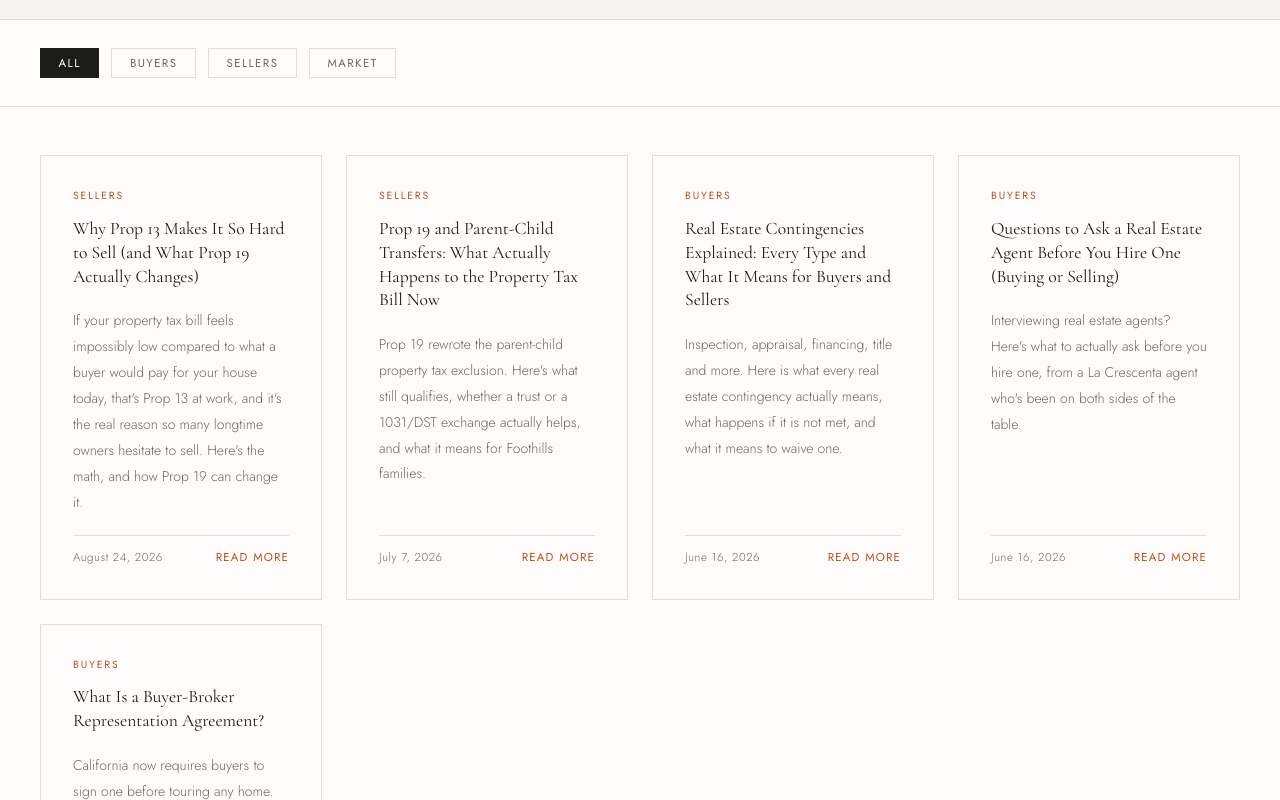
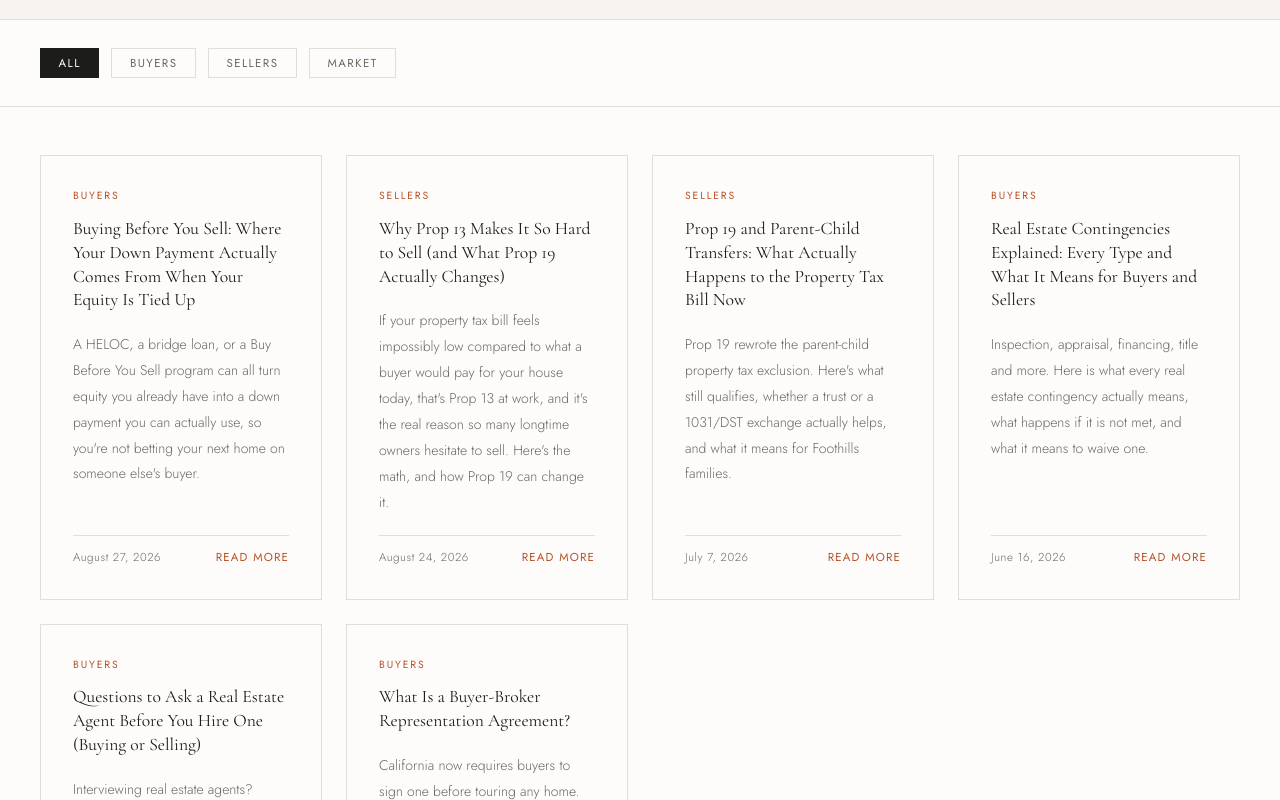
Before and after one commit to CailaBallDionne/closingwithcaila, a plain HTML site: page blog.html in a window 1280 px wide. Shown: the part 410-1210 px from the top of the page. Drawn offline with nearby package versions, Linux system fonts and the light colour scheme.

Commit message:
Update blog.html

```diff
--- a/blog.html
+++ b/blog.html
@@ -107,7 +107,18 @@
         4. data-category must be: buyers / sellers / market
         ============================================================ -->
 
-     <!-- POST: Prop 13 Lock-In Effect -->
+ <!-- POST: Buy Before You Sell -->
+<article class="hub-card" data-category="buyers">
+  <span class="hub-tag">Buyers</span>
+  <h3>Buying Before You Sell: Where Your Down Payment Actually Comes From When Your Equity Is Tied Up</h3>
+  <p>A HELOC, a bridge loan, or a Buy Before You Sell program can all turn equity you already have into a down payment you can actually use, so you're not betting your next home on someone else's buyer.</p>
+  <div class="hub-card-footer">
+    <span class="hub-date"><time datetime="2026-08-27">August 27, 2026</time></span>
+    <a class="hub-read" href="/blog/buying-before-you-sell-down-payment-options">Read more</a>
+  </div>
+</article>
+
+      <!-- POST: Prop 13 Lock-In Effect -->
 <article class="hub-card" data-category="sellers">
   <span class="hub-tag">Sellers</span>
   <h3>Why Prop 13 Makes It So Hard to Sell (and What Prop 19 Actually Changes)</h3>
```
